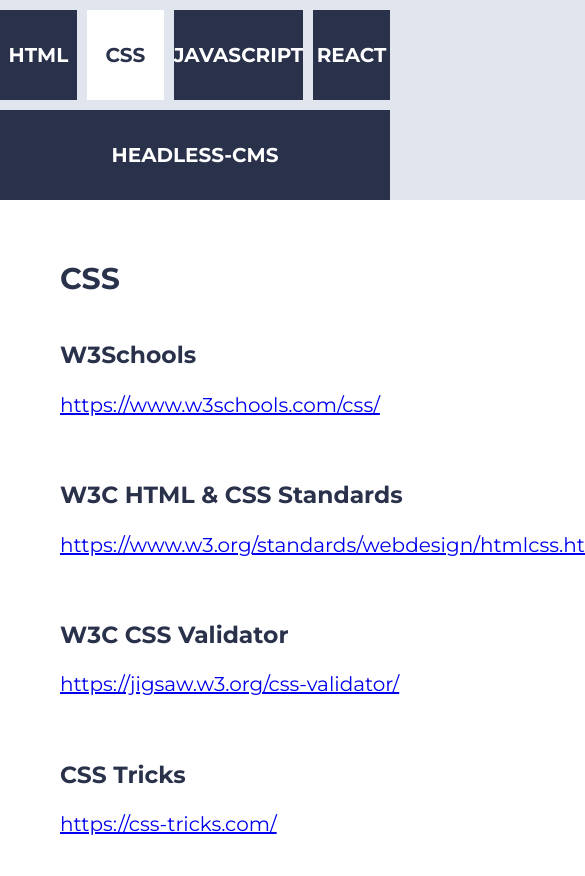
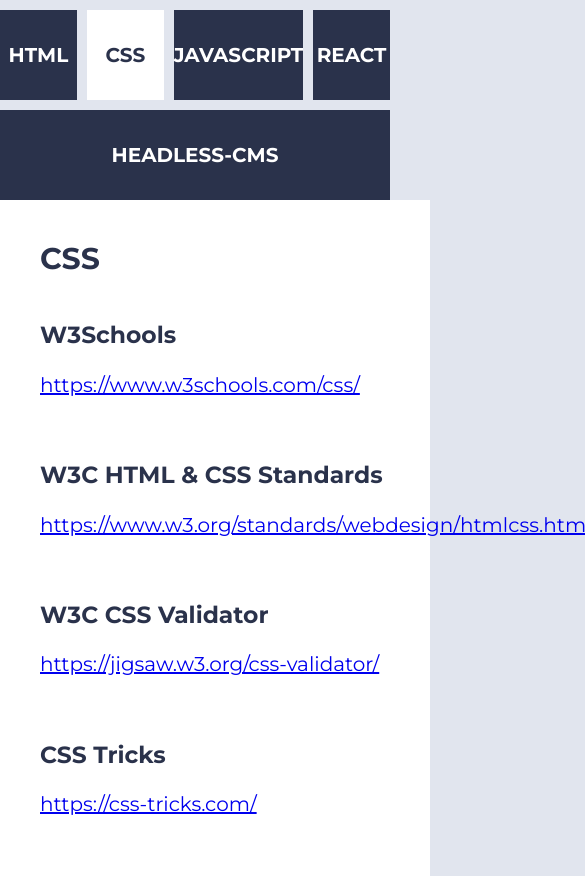
Before and after one commit to victortonneberg/uin25ak2_resourceapp_victorto, a React (Vite) app: page /css in a window 390 px wide. Shown: the top 876 px of the page, 585 px wide, since content can reach past the window. Built offline with nearby package versions, Linux system fonts and the light colour scheme.

Commit message:
Kommentarer + SCSS
Startet å kommentere

```diff
--- a/src/App.jsx
+++ b/src/App.jsx
@@ -6,8 +6,10 @@
 
 function App() {
   return (
+        //Layout komponentet for å beholde felles UI-struktur.
         <Layout>
             <Routes>
+                {/*Routing til de ulike sidene. Sender med prop som category, denne tas i mot i Resources.jsx*/ }
                 <Route path='/html' element={<Resources category="html" />} />
                 <Route path='/css' element={<Resources category="css" />} />
                 <Route path='/javascript' element={<Resources category="javascript" />} />
--- a/src/assets/styles/resources.scss
+++ b/src/assets/styles/resources.scss
@@ -26,7 +26,27 @@
             list-style: none;
         }
     }
+}
 
+@media only screen and (max-width: 768px) {
+    main {
 
+        .resources {
+            width: 100%;
+            margin: 0;
+            padding: 1rem;
 
+            h2 {
+                padding: 1rem;
+            }
+
+            p {
+                padding-left: 1rem;
+            }
+
+            li {
+                padding-left: 1rem;
+            }
+        }
+    }
 }
--- a/src/components/Resources.jsx
+++ b/src/components/Resources.jsx
@@ -3,16 +3,19 @@
 import "../assets/styles/resources.scss"
 
 export default function Resources({category}) {
+    //Variabel for å filtrere resources basert på category.
     const resourcesFilter = resources.filter(resource => resource.category === category);
 
     return (
             <article className="resources">
+                {/*Viser tittel på side avhengig av hvilken category som er sendt med som prop*/}
                 <PageTitle title={category} />
                 <ul>
+                    {/*Bruker .map for å iterere gjennom de filtrerte ressursene*/}
                     {resourcesFilter.map(resource => (
-                        <li key={resource.title}>
-                            <h3>{resource.title}</h3>
-                            <a href={resource.url} target="_blank">{resource.url}</a>
+                        <li key={resource.title}> {/*Bruker resource.title som en unik key. Dette gjør at jeg slipper å bruke index. En "fallgruve" jeg ser her er at det kan skape problemer hvis man får 2 like titles i ressurser.js */}
+                            <h3>{resource.title}</h3> {/*Viser navnet på ressursen som er hentet*/}
+                            <a href={resource.url} target="_blank">{resource.url}</a> {/*Link som hentes fra resources*/}
                         </li>
                     ))}
                 </ul>
```
